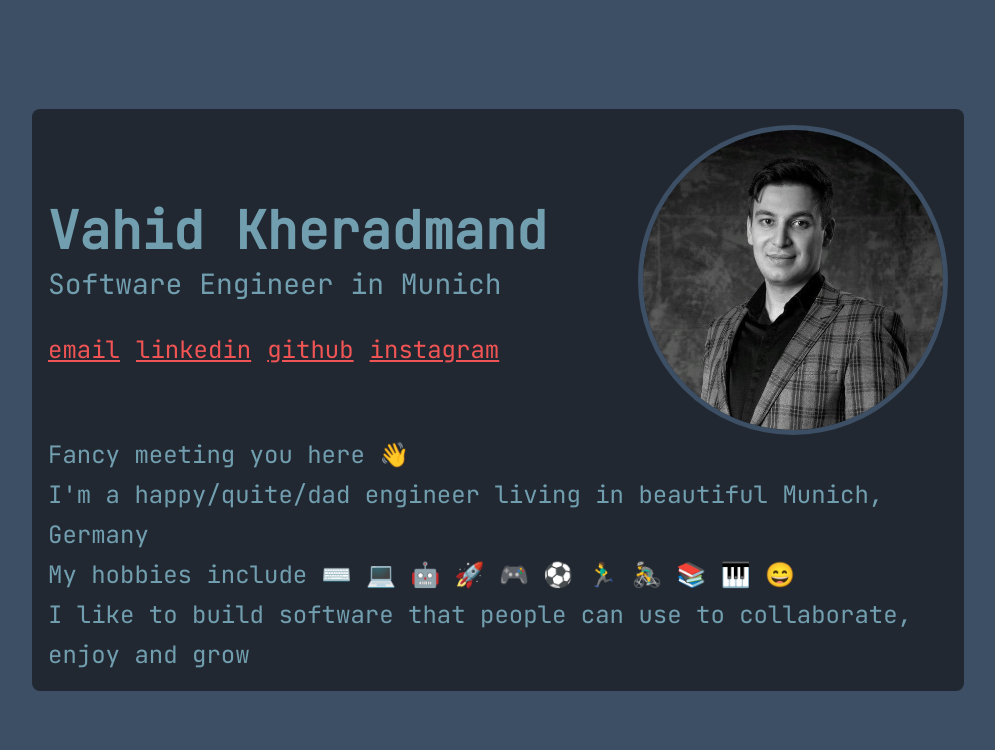
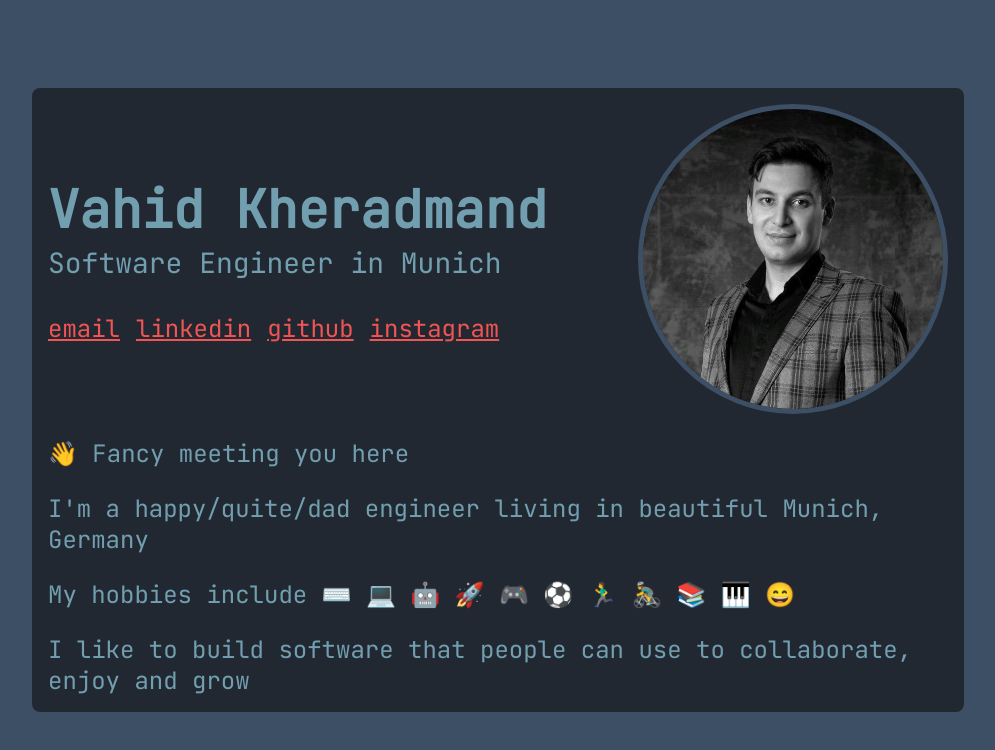
Before and after one commit to developerium/developerium.github.io, a React (Create React App) app: page / in a window 1280 px wide. Shown: the top 750 px of the page, without its empty margins (142-1137 px from the left). Built offline with nearby package versions, Linux system fonts and the light colour scheme.

Commit message:
Adjust AboutMe styles

```diff
--- a/src/AboutMe.tsx
+++ b/src/AboutMe.tsx
@@ -7,12 +7,12 @@ const Root = styled.div``;
 const Paragraph = styled.p`
   font-size: 24px;
   color: ${textColor};
-  line-height: 40px;
+  margin-top: 24px;
 `;
 
 export const AboutMe = () => (
   <Root>
-    <Paragraph>Fancy meeting you here 👋</Paragraph>
+    <Paragraph>👋 Fancy meeting you here</Paragraph>
     <Paragraph>
       I&apos;m a happy/quite/dad engineer living in beautiful Munich, Germany
     </Paragraph>
```
